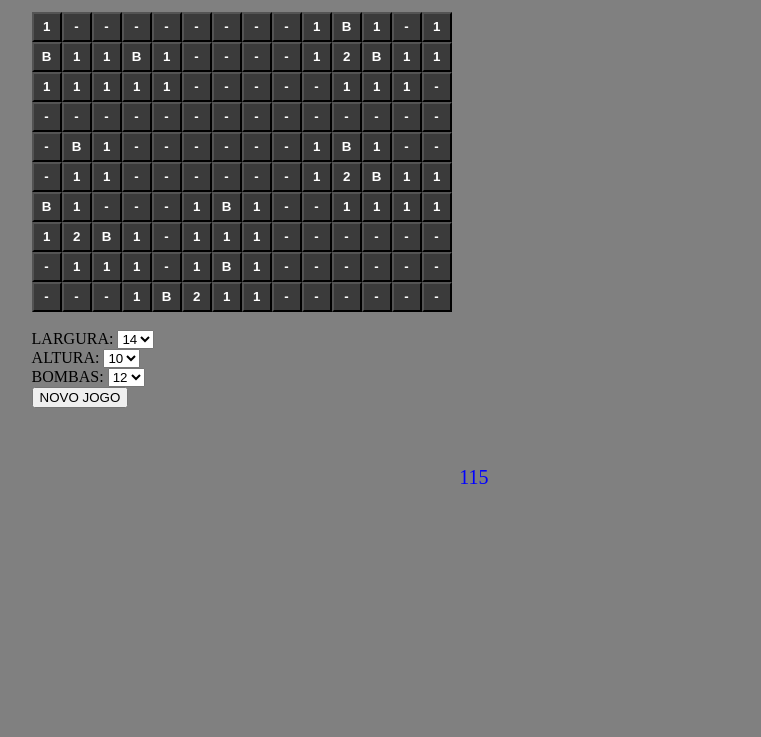
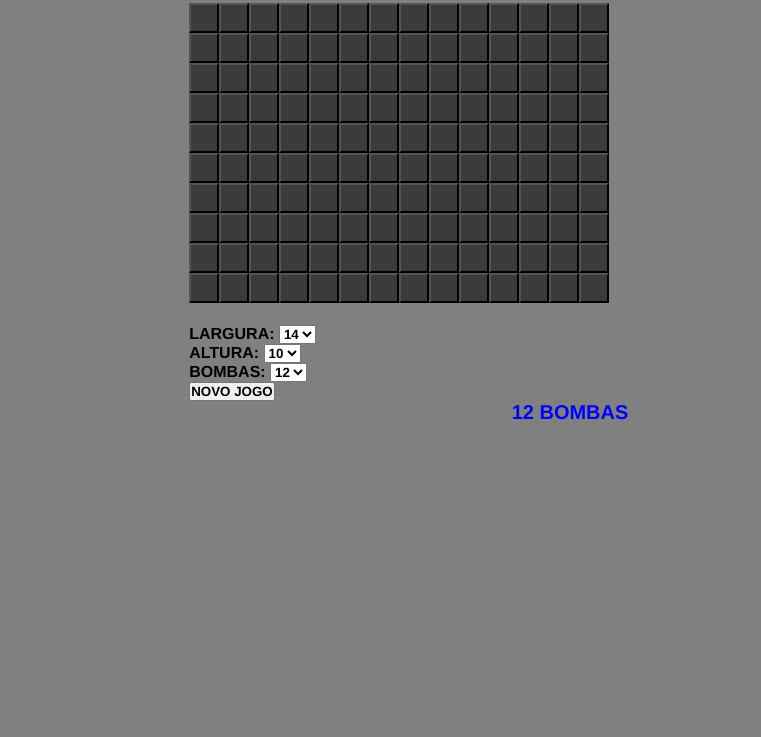
Before and after one commit to brnrdvs/campominado, a plain HTML site: page code/index.html in a window 1280 px wide. Shown: the part 89-826 px from the top of the page, without its empty margins (166-927 px from the left). Before the commit the page ends 800 px from the top, so only its background shows below. Drawn offline with Linux system fonts and the light colour scheme.

Commit message:
adicionando arquivos corrigidos

```diff
--- a/code/codigo.js
+++ b/code/codigo.js
@@ -1,5 +1,5 @@
 const tabuleiro=document.getElementById('tabuleiro'), opcoes=document.getElementById('opcoes');
-const resultado=document.getElementById('resultado'), numBombas=document.getElementById('numBombas');
+const resultado=document.getElementById('resultado');
 const larg=document.getElementById('larg'), alt=document.getElementById('alt'), bomb=document.getElementById('bomb');
 const bomba=9;
 
@@ -9,73 +9,72 @@ let clicado=[], marcado=[], mapa=[];
 
 criarTabuleiro();
 criarMapa();
-//numBombas.innerHTML=bomb-numMarcados+' BOMBAS';
-//umBombas.innerHTML=tam;
+
+resultado.innerHTML=bombas-numMarcados+' BOMBAS';
 
 function criarTabuleiro()
 {
-    largura=larg.value;
-    altura=alt.value;
+    largura=Number(larg.value);
+    altura=Number(alt.value);
     tam=largura*altura;
 
     for (let loop=1; loop<=tam; loop++)
     {
-        let botao=document.createElement("button");
+        let botao=document.createElement("button");             //cria os botoes que serao clicados no jogo
 
         botao.id=loop;
         botao.innerText='-';
         botao.setAttribute('onclick','clicar(this.id)');
         botao.setAttribute('oncontextmenu','marcar(this.id); return false;');
-        tabuleiro.appendChild(botao);
+        tabuleiro.appendChild(botao);                           //insere o botao no tabuleiro
 
-        clicado.push(false);
+        clicado.push(false);                                    //inicializa arrays de controle 'clicado' e 'marcado' com false
         marcado.push(false);
 
-        if (loop%largura==0)
+        if (loop%largura==0)                                   //quebra de linhas do tabuleiro
         {
             let quebra=document.createElement('br');
             tabuleiro.appendChild(quebra);
         }
-
     }
 }
 
 function criarMapa()
 {
-    bombas=bomb.value;
+    bombas=Number(bomb.value);
 
     mapa[0]=bomba;
-    for (let loop=1; loop<=tam; loop++)
+    for (let loop=1; loop<=tam; loop++)     //inicializa o array com o tamanho da largura*altura
     { mapa.push(0); }
 
     for (loop=1; loop<=bombas; loop++)
     {
-        let lugar=0;
+        let lugar=0;                    //coloca x bombas em pontos aleatorios
         while (mapa[lugar]==bomba)
         {
             lugar=Math.floor(Math.random() * tam)+1;
         }
         mapa[lugar]=bomba;
     }
-    let varteste=0;
 
     for (loop=1;loop<=tam;loop++)
     {
-        if (mapa[loop]!=bomba)
+        if (mapa[loop]!=bomba)                                                  //olhar para cada um dos 8 espaços no entorno
         {
             let qtdBombas=0;
 
             if (loop>largura) { if (mapa[loop-largura]==bomba) { qtdBombas++; } }             //se nao estiver no topo, olhar para cima
-            if (loop<=tam-largura) { if (mapa[loop+largura]==bomba) { qtdBombas++; }  varteste++; }        //se nao estiver embaixo, olhar para baixo
 
-            if (loop%largura!=1)                                                           //se nao estiver no canto esquerdo, olhar pra esquerda
+            if (loop<=tam-largura) { if (mapa[loop+largura]==bomba) { qtdBombas++; } }       //se nao estiver embaixo, olhar para baixo
+
+            if (loop%largura!=0)                                                           //se nao estiver no canto direito, olhar pra esquerda
             {
                 if (mapa[loop+1]==bomba) { qtdBombas++; }
-                if (loop>largura) { if (mapa[loop-largura+1]==bomba) { qtdBombas++; } }       //se nao estiver no topo, olhar para esquerda acima
-                if (loop<=tam-largura) { if (mapa[loop+largura+1]==bomba) { qtdBombas++; } }  //se nao estiver embaixo, olhar pra esquerda abaixo
+                if (loop>largura) { if (mapa[loop-largura+1]==bomba) { qtdBombas++; } }       //se nao estiver no topo, olhar para direita acima
+                if (loop<=tam-largura) { if (mapa[loop+largura+1]==bomba) { qtdBombas++; } }  //se nao estiver embaixo, olhar pra direita abaixo
             }
 
-            if (loop%largura!=0)                                                           //mesma rotina mas para a direita
+            if (loop%largura!=1)                                                           //mesma rotina mas excluindo canto esquerdo
             {
                 if (mapa[loop-1]==bomba) { qtdBombas++; }
                 if (loop>largura) { if (mapa[loop-largura-1]==bomba) { qtdBombas++; } }
@@ -85,33 +84,9 @@ function criarMapa()
             mapa[loop]=qtdBombas;
         }
     }
-
-    for (loop=1;loop<=tam;loop++)
-    {
-        let botaoAtual=document.getElementById(loop);
-        if (mapa[loop]==bomba) { botaoAtual.innerText='B'; }
-        else if (mapa[loop]>0) { botaoAtual.innerText=mapa[loop]; }
-    }
-
-    numBombas.innerHTML=varteste
-
-    for (loop=0;loop<=altura;loop++)
-    {
-        let texto=document.createElement("p");
-        for (loop1=loop*largura+1; loop1<=loop*largura+largura; loop1++)
-        {
-            let txt='a';
-            if (mapa[loop1]==bomba) { texto+='B' }
-            if (mapa[loop1]==0) { texto+='-' }
-            else { texto+=mapa[loop1]; }
-        }
-        texto.innerText=txt;
-        tabuleiro.appendChild(texto);
-        tabuleiro.innerHTML=txt;
-    }
 }
 
-function apagar()
+function apagar()                               //apaga tudo para criar novamente
 {
     let coisa=document.getElementById('tabuleiro');
     while (coisa.firstChild) { coisa.removeChild(coisa.lastChild); }
@@ -124,18 +99,18 @@ function apagar()
     fim=false;
 }
 
-function atualizarTabuleiro()
+function atualizarTabuleiro()               //reinicializa o tabuleiro
 {
     apagar();
     criarTabuleiro();
     criarMapa();
 
-    numBombas.innerHTML=bombas-numMarcados+' BOMBAS';
+    resultado.innerHTML=bombas-numMarcados+' BOMBAS';
 
     event.preventDefault();
 }
 
-function verificarCor(num)
+function verificarCor(num)                  //colore os numeros de cada botao
 {
     if (num==1) { return "mediumblue" }
     if (num==2) { return "green" }
@@ -147,7 +122,7 @@ function verificarCor(num)
     if (num==8) { return "darkgray" }
 }
 
-function revelarTudo()
+function revelarTudo()                      //revela o tabuleiro todo após clicar em bomba
 {
     for (let loop=1; loop<=tam; loop++)
     {
@@ -158,7 +133,7 @@ function revelarTudo()
             clicado[loop]=true;
             if (mapa[loop]==bomba)
             {
-                botaoAtual.innerText='B';
+                botaoAtual.innerText='💣';
                 botaoAtual.style.color='red';
             }
             else if (mapa[loop]==0)
@@ -175,7 +150,7 @@ function revelarTudo()
     }
 
     fim=true;
-    numBombas.innerHTML='PERDEU';
+    resultado.innerHTML='PERDEU';
 }
 
 function revelarProximos(num)                           //recursiva
@@ -240,16 +215,16 @@ function revelarProximos(num)                           //recursiva
     }
 }
 
-function verificarFim()
+function verificarFim()                 //verificar se todos os espaços estao marcados
 {
     if (numMarcados==bombas && numRevelados==tam-bombas)
     {
         fim=true;
-        numBombas.innerHTML='VENCEU';
+        resultado.innerHTML='VENCEU';
     }
 }
 
-function clicar(num)
+function clicar(num)                //executado apos clique esquerdo no espaço
 {
     if (!clicado[Number(num)])
     {
@@ -265,11 +240,11 @@ function clicar(num)
     }
 }
 
-function marcar(num)
+function marcar(num)                   //executado apos clique direito no espaço
 {
     botaoAtual=document.getElementById(num);
 
-    if (!marcado[Number(num)] && !clicado[Number(num)] && numMarcados!=bomb)
+    if (!marcado[Number(num)] && !clicado[Number(num)] && numMarcados!=bombas)
     {
         botaoAtual.setAttribute("class","marcado");
         botaoAtual.innerText='*';
@@ -285,6 +260,6 @@ function marcar(num)
         numMarcados--;
     }
 
-    numBombas.innerHTML=bombas-numMarcados+' BOMBAS';
+    resultado.innerHTML=bombas-numMarcados+' BOMBAS';
     verificarFim();
 }
--- a/code/estilo.css
+++ b/code/estilo.css
@@ -1,27 +1,81 @@
-body { background: grey; }
-p { color: blue;
+* {
+    margin: 0px;
+    padding: 0px;
+    font-family: 'Franklin Gothic Medium', 'Arial Narrow', Arial, sans-serif;
+    font-weight: bolder;
+}
+
+html {
+    height: 100%;
+}
+
+body {
+    margin-top: 2%;
+    background: grey;
+    height:100%;
+    display: flex;
+    flex: 1;
+    justify-content: center;
+    overflow: hidden;
+}
+
+.pagina {
+    display: flex;
+    flex-direction: column;
+    width: 100%;
+}
+
+p {
+    color: blue;
     font-size: 20px;
-    text-align: center; }
-h1 { color: yellow;
+    text-align: center;
+}
+
+h1 {
+    color:darkred;
     font-size: 40px;
-    text-align: center; }
-button { background:#3b3b3b;
-        color:white;
-        font-weight:900;
-        width: 30px;
-        height: 30px;
-      }
+    text-align: center;
+    margin-bottom: 2%;
+}
+
+button {
+    background:#3b3b3b;
+    color:#3b3b3b;
+    font-weight:900;
+    width: 30px;
+    height: 30px;
+}
+
 .revelado {
     background: rgb(175, 175, 175);
 }
+
 div {
     margin-left: 15%;
    }
-.marcado { color: white; }
-.normal {  background:#3b3b3b;
-    color:#3b3b3b;  }
+
+.marcado {
+    color: white;
+}
+
+.normal {
+    background:#3b3b3b;
+    color:#3b3b3b;
+}
+
 .centralizar {
-    width: 100%;
     display: flex;
+    flex:1;
     justify-content: center;
+    align-items: center;
 }
+
+#tabuleiro {
+    margin-bottom: 2%;
+}
+
+.prevent-select {
+    -webkit-user-select: none; /* Safari */
+    -ms-user-select: none; /* IE 10 and IE 11 */
+    user-select: none; /* Standard syntax */
+}
--- a/code/index.html
+++ b/code/index.html
@@ -7,9 +7,11 @@
     <link rel="stylesheet" href="estilo.css">
 </head>
 <body>
+    <div class="pagina">
         <h1>CAMPO MINADO</h1>
-    <div id="tabuleiro"></div>
-    <br>
+
+        <div id="tabuleiro" class="prevent-select"></div>
+
         <div id="opcoes">
             <form onsubmit="atualizarTabuleiro()">
                 <label for="larg">LARGURA: </label>
@@ -23,11 +25,11 @@
                 <br>
                 <label for="alt">ALTURA: </label>
                 <select id="alt" name="alt">
+                    <option value="4">4</option>
+                    <option value="6">6</option>
                     <option value="8">8</option>
                     <option value="10" selected>10</option>
                     <option value="12">12</option>
-                <option value="14">14</option>
-                <option value="16">16</option>
                 </select>
                 <br>
                 <label for="bomb">BOMBAS: </label>
@@ -42,10 +44,9 @@
                 <input type="submit" value="NOVO JOGO">
             </form>
         </div>
-    <p id="resultado"></p>
-    <br>
-    <p id="numBombas"></p>
-    <div id="CARALHO"></div>
+
+        <p id="resultado">-</p>
+    </div>
     <script src="codigo.js"></script>
 </body>
 </html>
```
Lines whose indentation alone changed are shown as unchanged.
